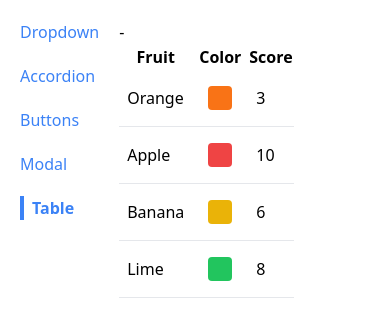
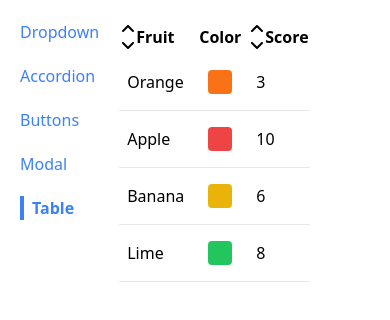
Before and after one commit to Umesh-Singadi/componets, a React (Vite) app: page /table in a window 390 px wide. Shown: the top 320 px of the page. Built offline with nearby package versions, Linux system fonts and the light colour scheme.

Commit message:
Add Icons to SortableTable component

```diff
--- a/src/components/SortableTable.jsx
+++ b/src/components/SortableTable.jsx
@@ -1,5 +1,6 @@
 import { useState } from "react";
 import Table from "./Table";
+import { FaAngleDown, FaAngleUp } from "react-icons/fa6";
 
 function SortableTable(props) {
   const [sortOrder, setSortOrder] = useState(null);
@@ -7,6 +8,11 @@
   const { config, data } = props;
 
   const handleClick = (label) => {
+    if (sortBy && label !== sortBy) {
+      setSortOrder("ase");
+      sortBy(label);
+      return;
+    }
     if (sortOrder === null) {
       setSortOrder("ase");
       setSortBy(label);
@@ -25,7 +31,15 @@
     return {
       ...column,
       header: () => (
-        <th onClick={() => handleClick(column.label)}>{column.label}</th>
+        <th
+          className="cursor-pointer hover:bg-gray-100"
+          onClick={() => handleClick(column.label)}
+        >
+          <div className="flex items-center">
+            {getIcons(column.label, sortBy, sortOrder)}
+            {column.label}
+          </div>
+        </th>
       ),
     };
   });
@@ -48,10 +62,40 @@
   }
   return (
     <div>
-      {sortBy} - {sortOrder}
       <Table {...props} config={updatedConfig} data={sortedData}></Table>
     </div>
   );
 }
 
+function getIcons(label, sortBy, sortOrder) {
+  if (label !== sortBy) {
+    return (
+      <div>
+        <FaAngleUp />
+        <FaAngleDown />
+      </div>
+    );
+  }
+
+  if (sortOrder === null) {
+    return (
+      <div>
+        <FaAngleUp />
+        <FaAngleDown />
+      </div>
+    );
+  } else if (sortOrder === "ase") {
+    return (
+      <div>
+        <FaAngleUp />
+      </div>
+    );
+  } else {
+    return (
+      <div>
+        <FaAngleDown />
+      </div>
+    );
+  }
+}
 export default SortableTable;
```
